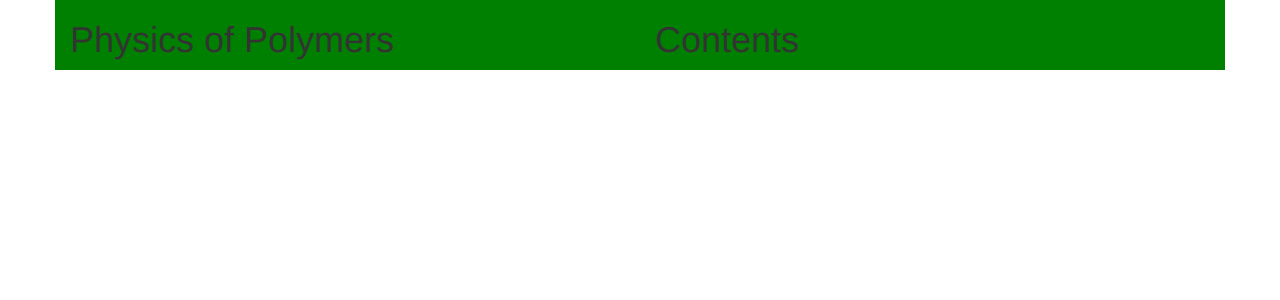
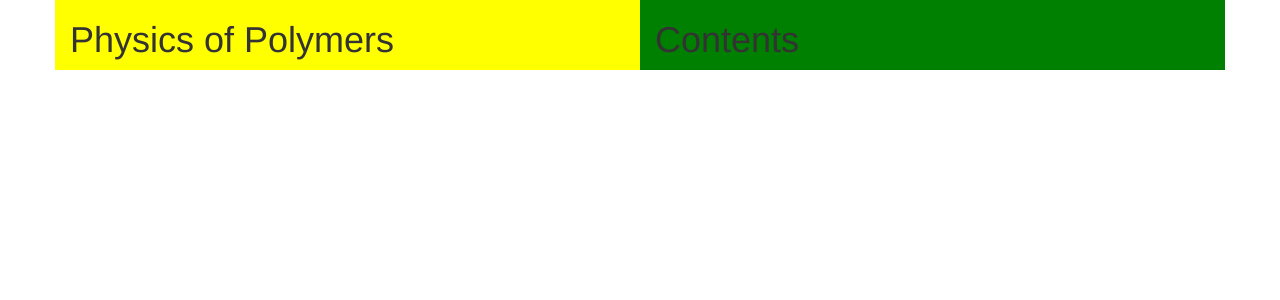
Before and after one commit to mukarramtahir/physics-of-polymers, a Jekyll site: the page built from index.html, in a window 1280 px wide. Shown: the top 300 px of the page. Built offline with Jekyll 4.4.1, drawn with Linux system fonts in a browser that asks for light colours; nearby versions of some CDN libraries.

Commit message:
start developing custom theme

```diff
--- a/css/custom.css
+++ b/css/custom.css
@@ -1,5 +1,5 @@
 #title {
-    background-color: green;
+    background-color: yellow;
 }
 
 #contents {
```
